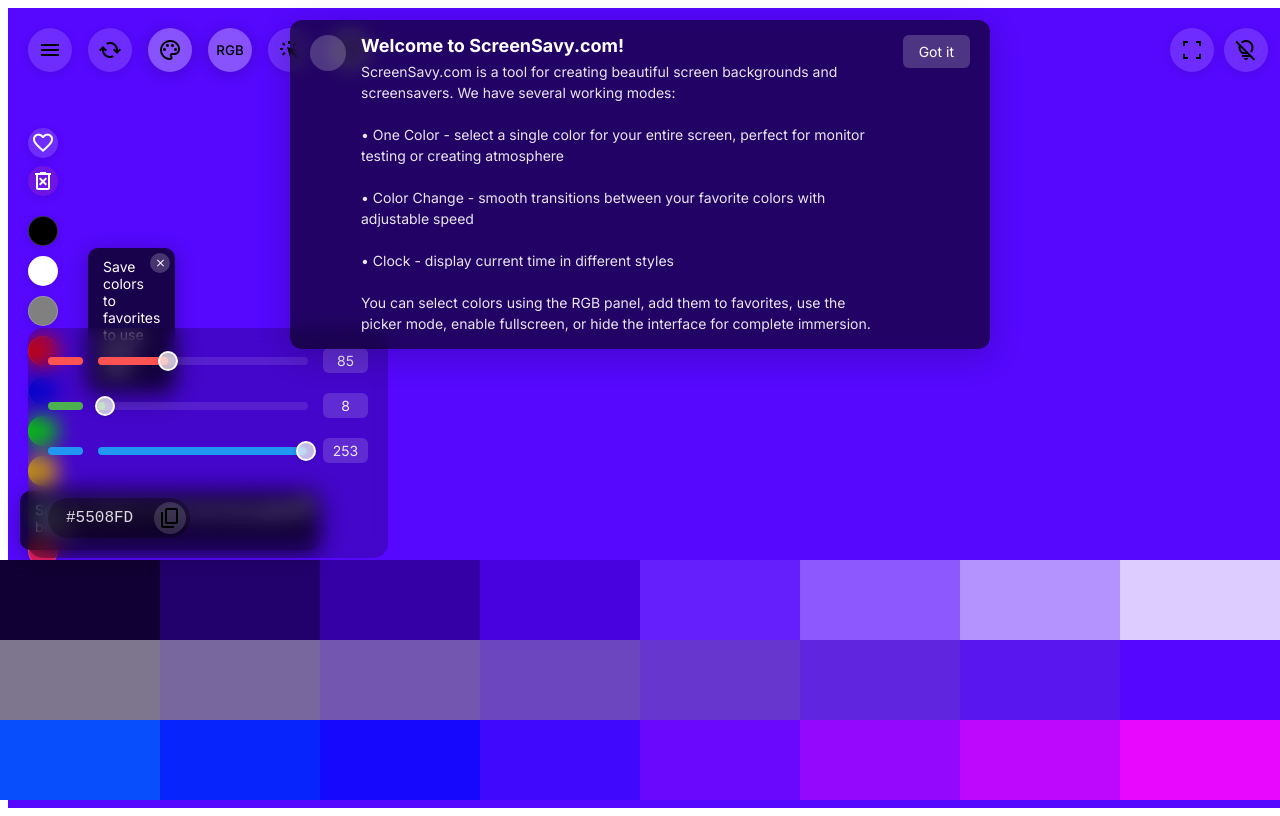
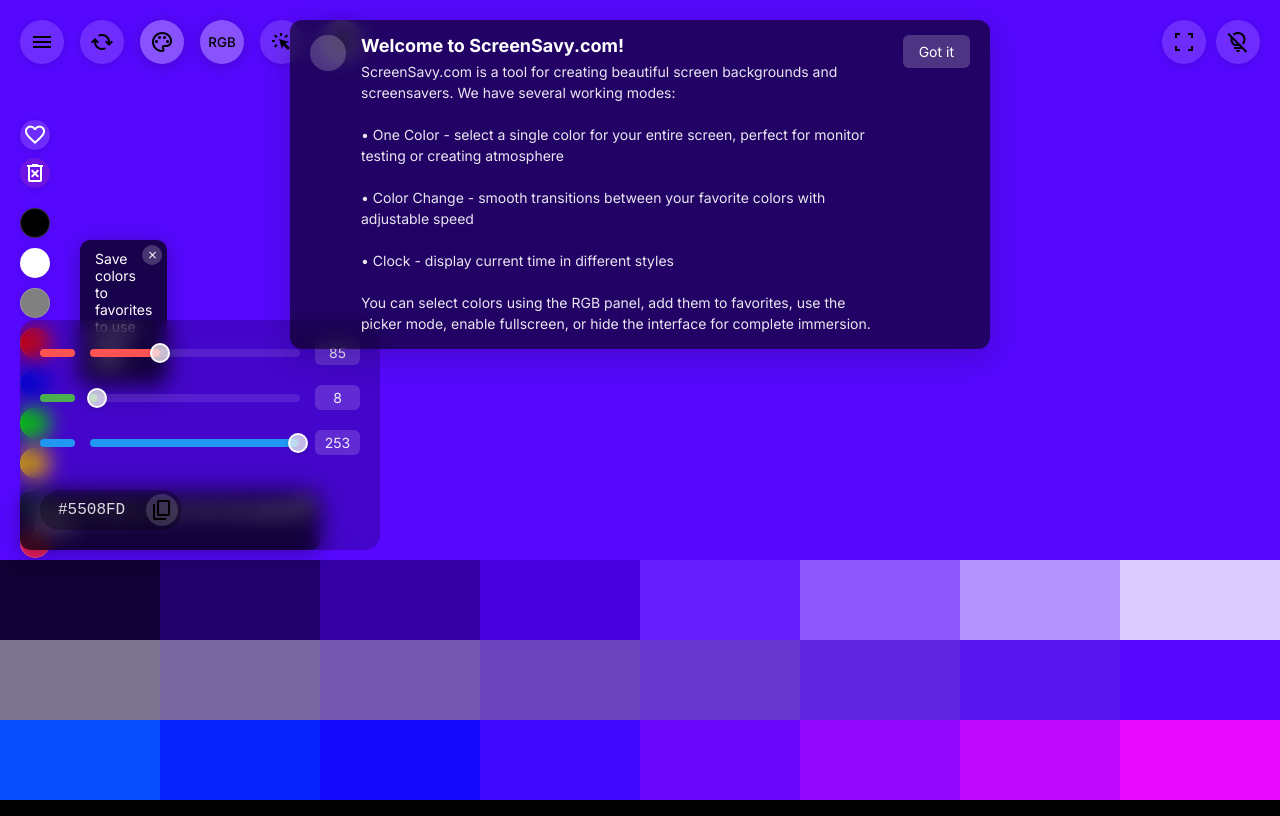
Before and after one commit to timoncool/ScreenSavy.com, a Next.js app: page / in a window 1280 px wide. Built offline with nearby package versions, Linux system fonts and the light colour scheme.

Commit message:
Fix background sizing and hide global scrollbars

```diff
--- a/app/globals.css
+++ b/app/globals.css
@@ -1,4 +1,18 @@
 @import url("https://fonts.googleapis.com/css2?family=Inter:wght@300;400;500;700&family=Roboto+Mono:wght@400;700&display=swap");
+
+html,
+body {
+  margin: 0;
+  min-height: 100%;
+  overflow: hidden;
+  background: #000;
+  scrollbar-width: none;
+}
+
+html::-webkit-scrollbar,
+body::-webkit-scrollbar {
+  display: none;
+}
 
 * {
   box-sizing: border-box;
--- a/src/components/screensavy/MainExperience.tsx
+++ b/src/components/screensavy/MainExperience.tsx
@@ -633,8 +633,8 @@
 
   const backgroundStyle = {
     backgroundColor: currentHex,
-    height: "100vh",
-    width: "100vw",
+    minHeight: "100vh",
+    width: "100%",
     position: "relative" as const,
     overflow: "hidden",
     transition: "background-color 0.3s ease",
--- a/src/components/screensavy/TextModeExperience.tsx
+++ b/src/components/screensavy/TextModeExperience.tsx
@@ -977,8 +977,8 @@
 
   const backgroundStyle: React.CSSProperties = {
     backgroundColor: currentHex,
-    height: "100vh",
-    width: "100vw",
+    minHeight: "100vh",
+    width: "100%",
     position: "relative",
     overflow: "hidden",
     transition: "background-color 0.3s ease",
```
